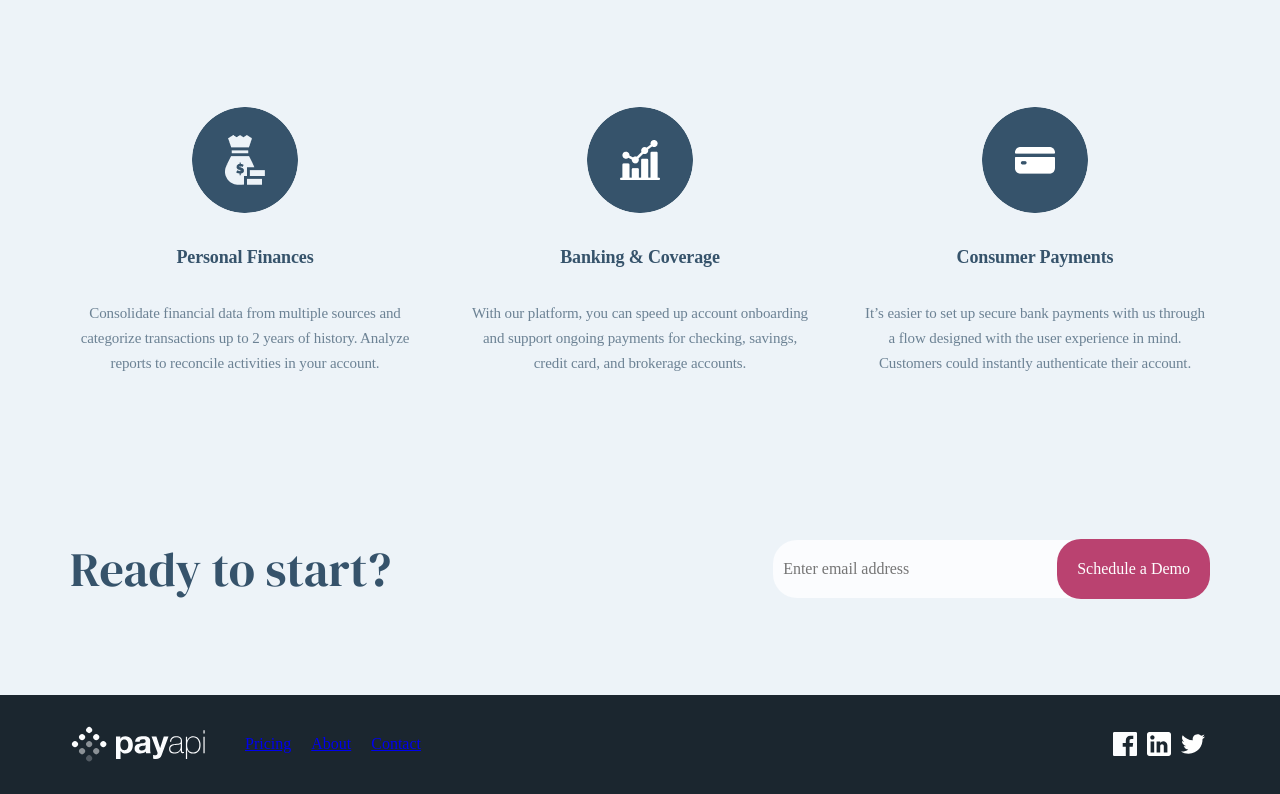
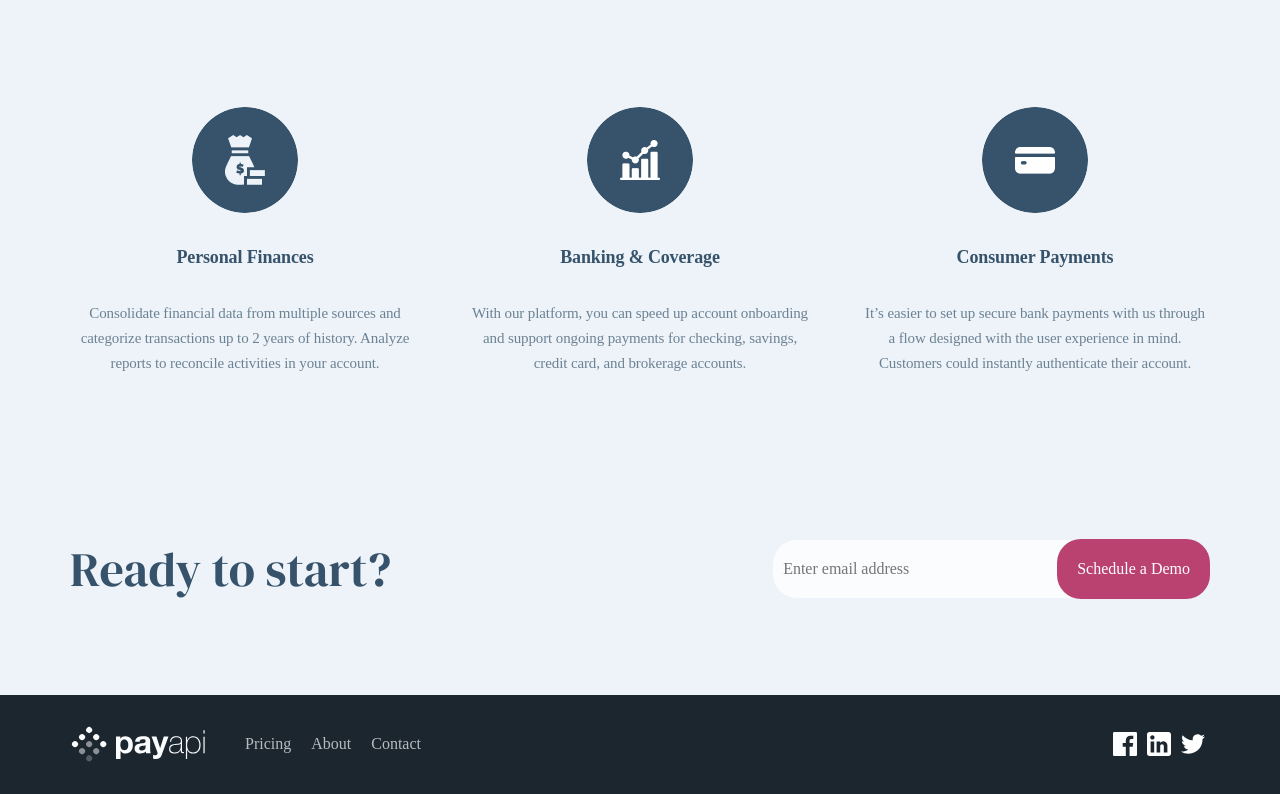
Before and after one commit to javohir12312/exam-2, a plain HTML site: page index.html in a window 1280 px wide. Shown: the part 2336-3130 px from the top of the page. Drawn offline with Linux system fonts and the light colour scheme.

Commit message:
end commit

```diff
--- a/scss/blocks/_footer.scss
+++ b/scss/blocks/_footer.scss
@@ -33,7 +33,7 @@
   padding: 10px;
 }
 
-.footer_item-link{
+.footer__item-link{
   text-decoration: none;
   color: #B8BCC0;
   transition: 0.3s ease;
```
Also changed, not shown: css/main.css, css/main.min.css, 1 other file.
